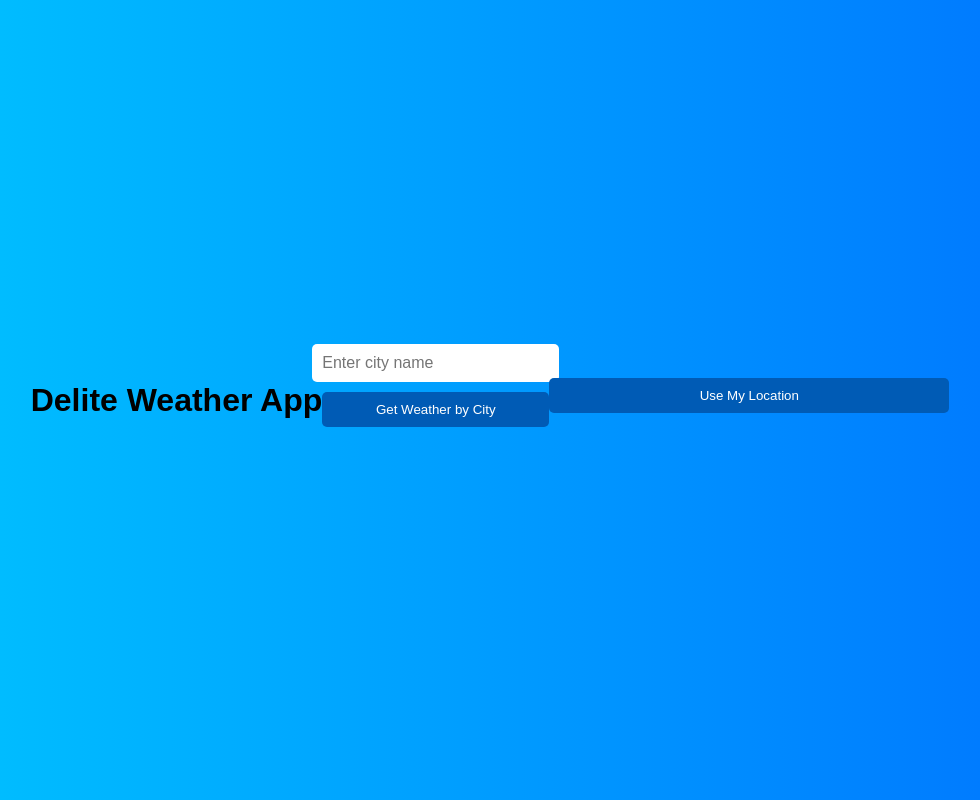
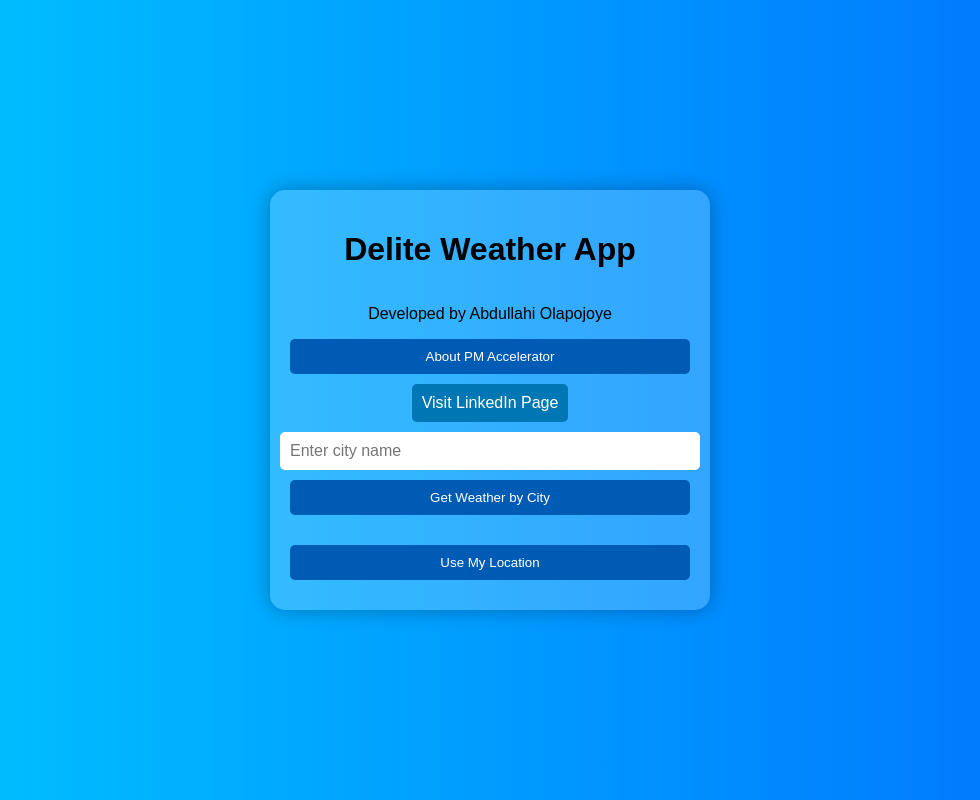
Before and after one commit to AbdullahiOlapojoye/Delite-Weather, a Flask app: page / in a window 1280 px wide. Shown: the whole page, without its empty margins (150-1130 px from the left). Run offline with Flask 3, Linux system fonts and the light colour scheme.

Commit message:
Fixed the way the app is diplayed to the user

```diff
--- a/static/style.css
+++ b/static/style.css
@@ -7,6 +7,7 @@
     margin: 0;
     font-family: 'Arial', sans-serif;
     background: linear-gradient(to right, #00c6ff, #0072ff);
+    text-align: center; /* Center text alignment */
 }
 
 /* Container Styling */
@@ -17,8 +18,11 @@
     text-align: center;
     box-shadow: 0 0 20px rgba(0, 0, 0, 0.3);
     width: 90%; /* Default width */
-    max-width: 800px; /* Limit the width on larger screens */
+    max-width: 400px; /* Reduce width for vertical alignment */
     margin: 20px auto;
+    display: flex;
+    flex-direction: column; /* Stack children vertically */
+    align-items: center; /* Center-align children */
 }
 
 /* Form Styling */
@@ -26,13 +30,14 @@
     display: flex;
     flex-direction: column; /* Stack elements vertically */
     align-items: center;
+    width: 100%; /* Ensure full width usage */
     margin-bottom: 20px;
 }
 
 input[type="text"] {
     padding: 10px;
-    width: 100%; /* Full width on mobile */
-    max-width: 400px; /* Limit width on larger screens */
+    width: 100%; /* Full width */
+    max-width: 100%; /* Adjust to container width */
     border-radius: 5px;
     border: none;
     font-size: 1rem;
@@ -46,8 +51,8 @@
     border-radius: 5px;
     color: white;
     cursor: pointer;
-    width: 100%; /* Full width on mobile */
-    max-width: 400px; /* Limit width on larger screens */
+    width: 100%; /* Full width */
+    max-width: 100%; /* Ensure it fits container */
     margin-bottom: 10px;
     transition: background 0.3s ease;
 }
@@ -56,11 +61,34 @@
     background: #003f7f;
 }
 
+/* LinkedIn Button Styling */
+a button {
+    background-color: #0077b5; /* LinkedIn blue */
+    border: none;
+    color: white;
+    padding: 10px;
+    text-align: center;
+    text-decoration: none;
+    display: inline-block;
+    font-size: 1rem;
+    cursor: pointer;
+    border-radius: 5px;
+    transition: background-color 0.3s ease;
+    width: 100%; /* Full width */
+    max-width: 100%; /* Adjust to container width */
+    margin-bottom: 10px;
+}
+
+a button:hover {
+    background-color: #005983; /* Darker LinkedIn blue */
+}
+
 /* Current Weather Styling */
 .current-weather {
     margin-bottom: 30px;
     color: #fff;
     text-align: left;
+    width: 100%;
 }
 
 .current-weather h2 {
--- a/templates/index.html
+++ b/templates/index.html
@@ -7,7 +7,19 @@
     <link rel="stylesheet" href="{{ url_for('static', filename='style.css') }}">
 </head>
 <body>
+    <div class="weather-app">
         <h1>Delite Weather App</h1>
+
+        <p>Developed by Abdullahi Olapojoye</p>
+
+        <!-- Info Button -->
+        <button id="info-btn">About PM Accelerator</button>
+
+        <!-- LinkedIn Button -->
+        <a href="https://www.linkedin.com/school/productmanagerinterview/" target="_blank">
+            <button type="button">Visit LinkedIn Page</button>
+        </a>
+
         <form method="POST">
             <input type="text" name="city" placeholder="Enter city name">
             <button type="submit">Get Weather by City</button>
@@ -49,6 +61,17 @@
                 {% endfor %}
             </div>
             {% endif %}
+        </div>
+
+        <!-- Info Modal -->
+        <div id="info-modal" class="modal">
+            <div class="modal-content">
+                <span class="close-btn">&times;</span>
+                <h2>About PM Accelerator</h2>
+                <p>PM Accelerator is dedicated to empowering project management professionals through industry-leading resources, training, and community support. Visit our LinkedIn page for more details and insights on how we enhance project management capabilities across industries.</p>
+                <p><a href="https://www.linkedin.com/school/productmanagerinterview/" target="_blank">Visit our LinkedIn Page</a></p>
+            </div>
+        </div>
     </div>
 
     <script>
@@ -119,6 +142,25 @@
             forecastHtml += '</div>';
             document.getElementById('weather-container').innerHTML += forecastHtml;
         }
+
+        // Modal JavaScript
+        const infoBtn = document.getElementById('info-btn');
+        const infoModal = document.getElementById('info-modal');
+        const closeBtn = document.getElementsByClassName('close-btn')[0];
+
+        infoBtn.onclick = function() {
+            infoModal.style.display = "block";
+        }
+
+        closeBtn.onclick = function() {
+            infoModal.style.display = "none";
+        }
+
+        window.onclick = function(event) {
+            if (event.target == infoModal) {
+                infoModal.style.display = "none";
+            }
+        }
     </script>
 </body>
 </html>
```
Also changed, not shown: other parts of static/style.css (+40 -0 lines). Lines whose indentation alone changed are shown as unchanged.
